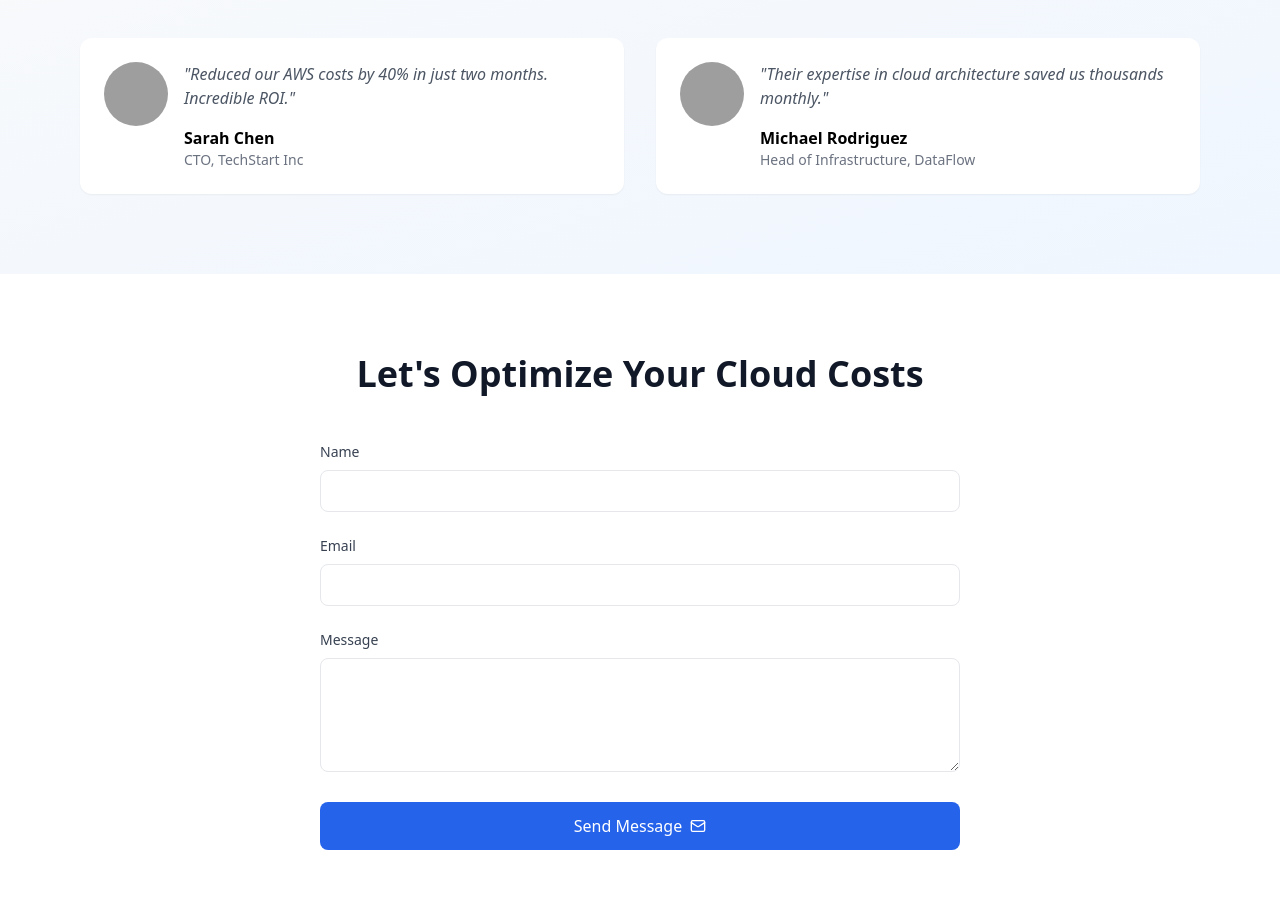
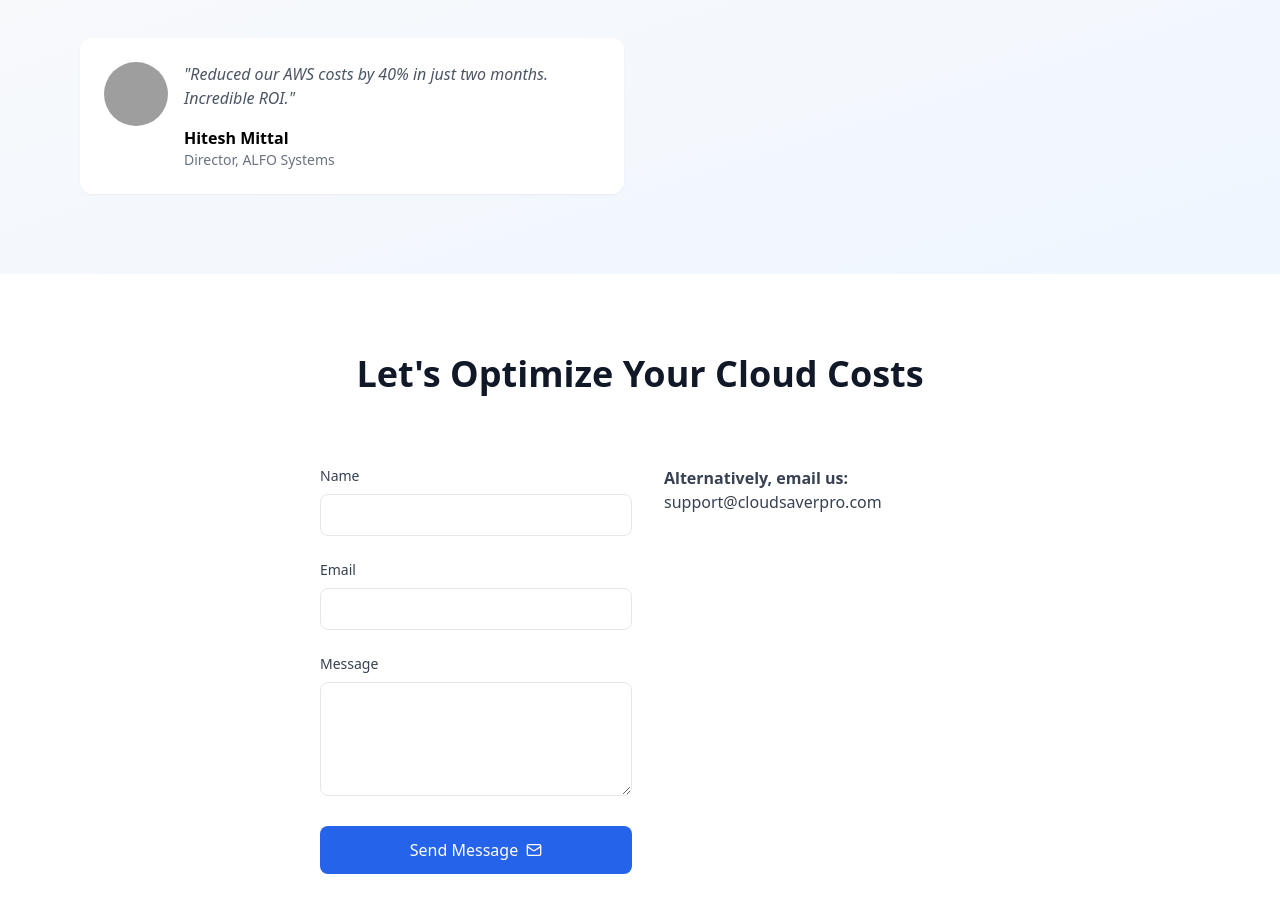
Before and after one commit to cloudsaverpro/cloud-saver-pro, a Gatsby site: page / in a window 1280 px wide. Shown: the part 1140-2052 px from the top of the page. Built offline with nearby package versions, Linux system fonts and the light colour scheme; Gatsby itself is replaced by a stand-in of ours; grey boxes are pictures that could not be loaded.

Commit message:
Update testimonials, contact us

```diff
--- a/src/components/LandingPage.js
+++ b/src/components/LandingPage.js
@@ -57,14 +57,8 @@ const LandingPage = () => {
     const testimonials = [
         {
             quote: "Reduced our AWS costs by 40% in just two months. Incredible ROI.",
-            author: "Sarah Chen",
-            role: "CTO, TechStart Inc",
-            image: "/api/placeholder/64/64"
-        },
-        {
-            quote: "Their expertise in cloud architecture saved us thousands monthly.",
-            author: "Michael Rodriguez",
-            role: "Head of Infrastructure, DataFlow",
+            author: "Hitesh Mittal",
+            role: "Director, ALFO Systems",
             image: "/api/placeholder/64/64"
         }
     ];
@@ -154,7 +148,7 @@ const LandingPage = () => {
                 <div className="max-w-6xl mx-auto px-4">
                     <div className="flex items-center justify-between h-16">
                         <div className="flex-shrink-0 font-bold text-xl text-blue-600">
-                            <img alt="CloudSaverPro.com" src={logo} width="220"/>
+                            <img alt="CloudSaverPro.com" src={logo} width="220" />
                         </div>
 
                         {/* Desktop Navigation */}
@@ -269,6 +263,9 @@ const LandingPage = () => {
                     <h2 className="text-3xl md:text-4xl font-bold text-center text-gray-900 mb-12">
                         Let's Optimize Your Cloud Costs
                     </h2>
+                    <div className="grid grid-cols-1 md:grid-cols-2 gap-4">
+                        <div class="card">
+
 
                             {formStatus.success && (
                                 <div className="mb-6 p-4 bg-green-50 border border-green-200 text-green-600 rounded-lg">
@@ -349,6 +346,12 @@ const LandingPage = () => {
                                 </button>
                             </form>
                         </div>
+
+                        <div class="flex flex-col p-4">
+                            <div class="mt-2 text-gray-700 "> <p class="font-semibold group"> Alternatively, email us:</p> support@cloudsaverpro.com</div>
+                        </div>
+                    </div>
+                </div>
             </section>
 
             {/* Scroll to Top Button */}
```
Lines whose indentation alone changed are shown as unchanged.
